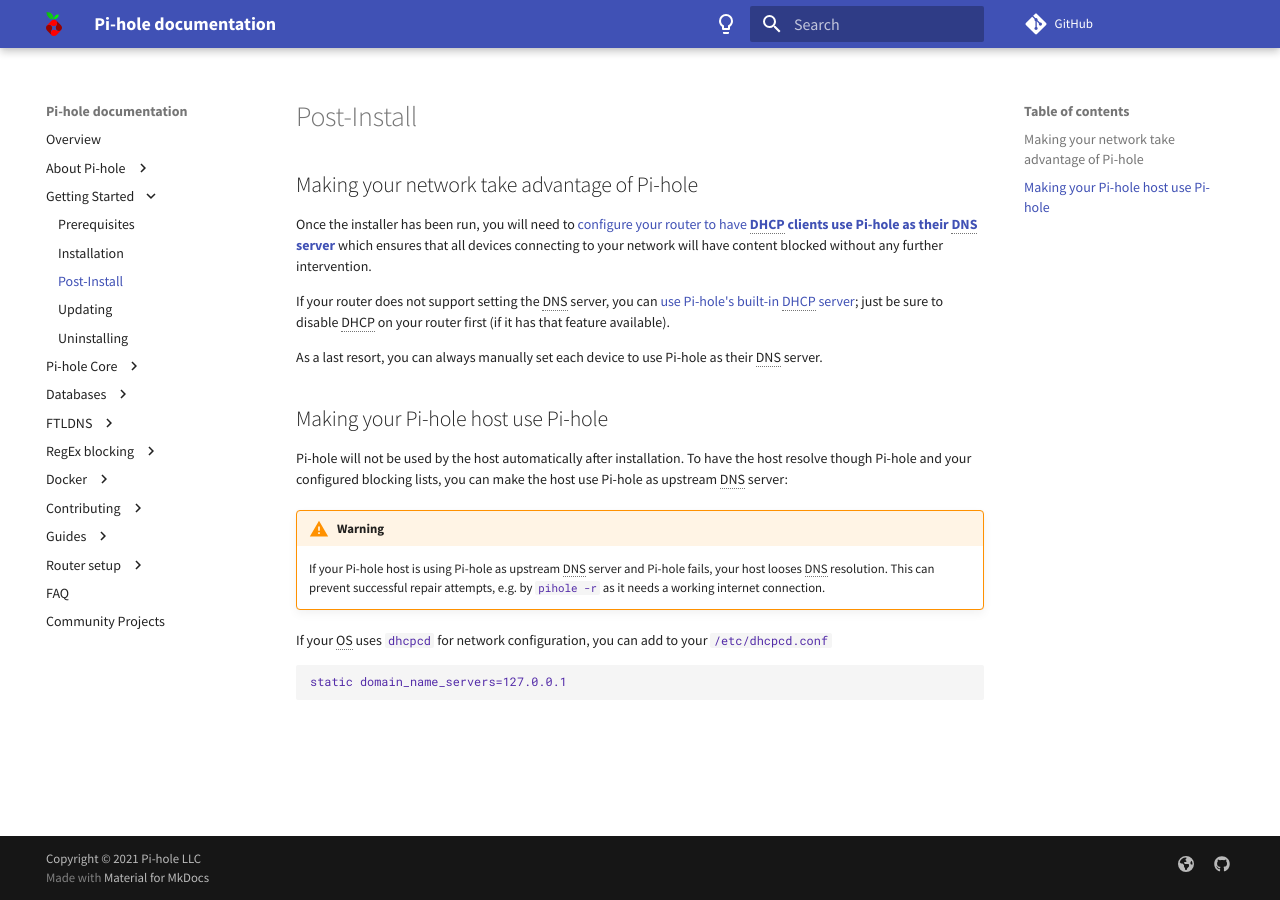
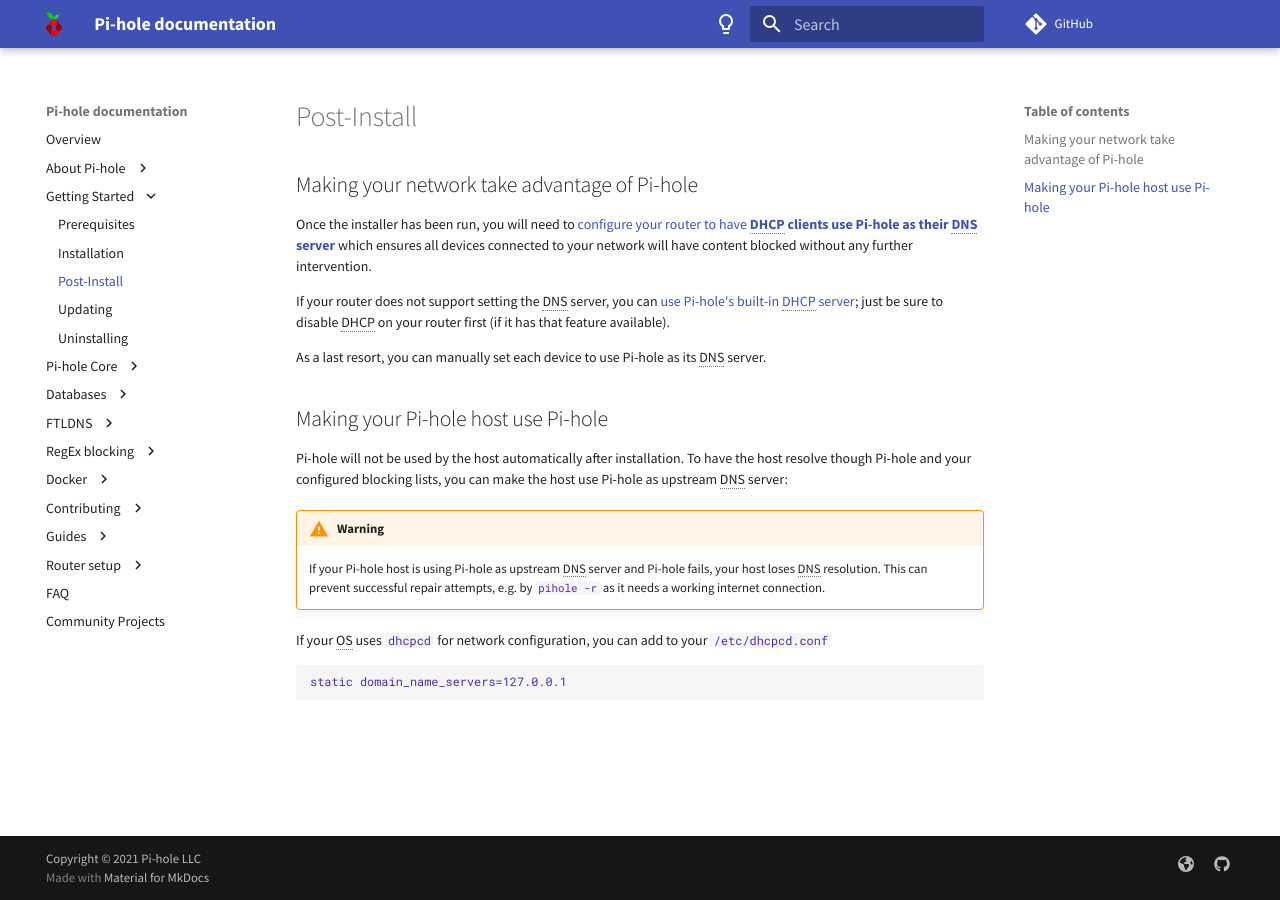
Before and after one commit to pi-hole/docs, an MkDocs documentation site: the page built from docs/main/post-install.md, in a window 1280 px wide. Built offline with MkDocs 1.6.1 and Material for MkDocs 9.7.7, drawn with Linux system fonts in a browser that asks for light colours; comment, search, counter and statistics services are not loaded.

Commit message:
Update post-install.md
Spelling/syntax corections.

```diff
--- a/docs/main/post-install.md
+++ b/docs/main/post-install.md
@@ -1,17 +1,17 @@
 ## Making your network take advantage of Pi-hole
 
-Once the installer has been run, you will need to [configure your router to have **DHCP clients use Pi-hole as their DNS server**](https://discourse.pi-hole.net/t/how-do-i-configure-my-devices-to-use-pi-hole-as-their-dns-server/245) which ensures that all devices connecting to your network will have content blocked without any further intervention.
+Once the installer has been run, you will need to [configure your router to have **DHCP clients use Pi-hole as their DNS server**](https://discourse.pi-hole.net/t/how-do-i-configure-my-devices-to-use-pi-hole-as-their-dns-server/245) which ensures all devices connected to your network will have content blocked without any further intervention.
 
 If your router does not support setting the DNS server, you can [use Pi-hole's built-in DHCP server](https://discourse.pi-hole.net/t/how-do-i-use-pi-holes-built-in-dhcp-server-and-why-would-i-want-to/3026); just be sure to disable DHCP on your router first (if it has that feature available).
 
-As a last resort, you can always manually set each device to use Pi-hole as their DNS server.
+As a last resort, you can manually set each device to use Pi-hole as its DNS server.
 
 ## Making your Pi-hole host use Pi-hole
 
 Pi-hole will not be used by the host automatically after installation. To have the host resolve though Pi-hole and your configured blocking lists, you can make the host use Pi-hole as upstream DNS server:
 
 !!! warning
-    If your Pi-hole host is using Pi-hole as upstream DNS server and Pi-hole fails, your host looses DNS resolution. This can prevent successful repair attempts, e.g. by `pihole -r` as it needs a working internet connection.
+    If your Pi-hole host is using Pi-hole as upstream DNS server and Pi-hole fails, your host loses DNS resolution. This can prevent successful repair attempts, e.g. by `pihole -r` as it needs a working internet connection.
 
   If your OS uses `dhcpcd` for network configuration, you can add to your `/etc/dhcpcd.conf`
 
```
